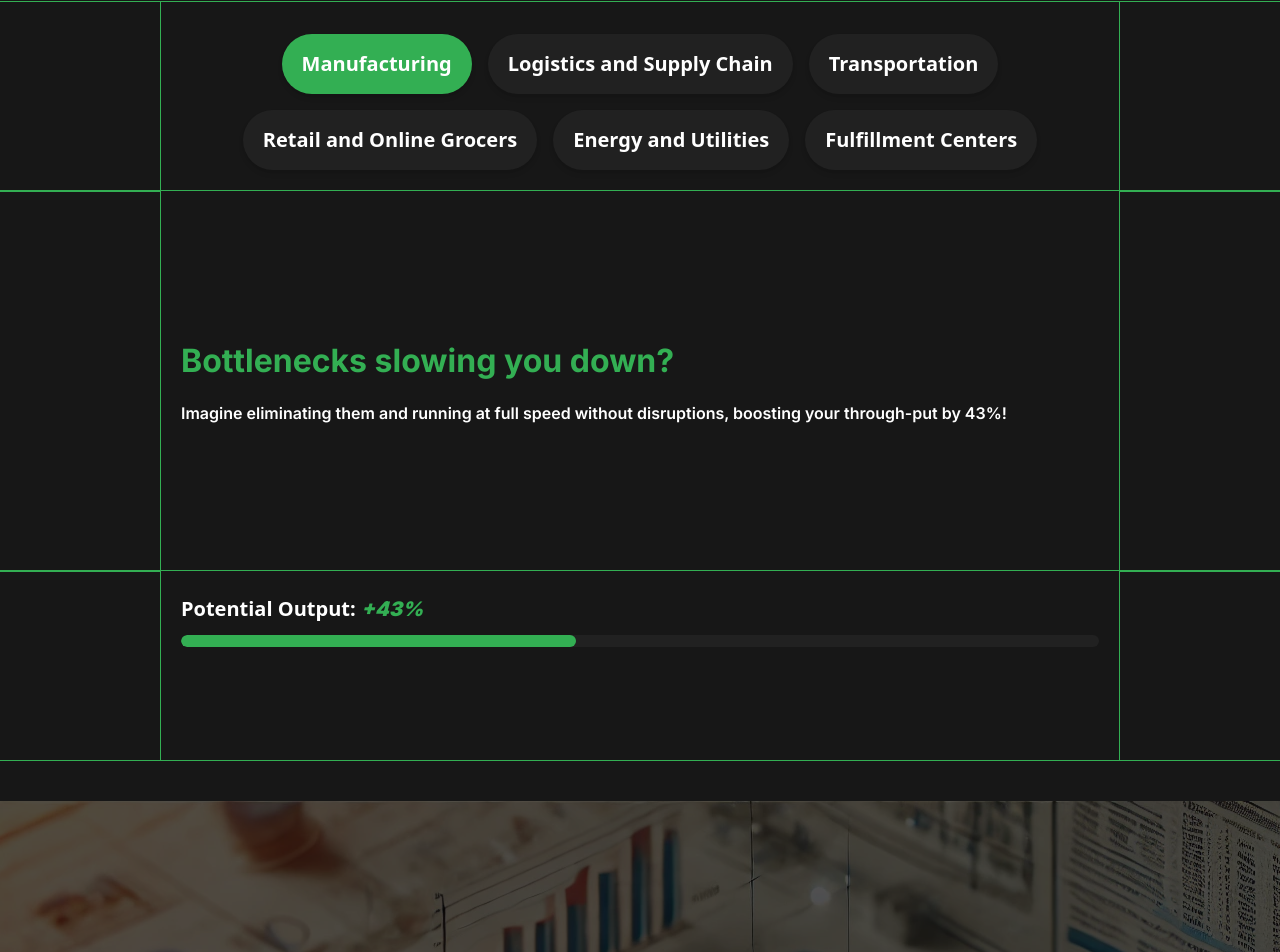
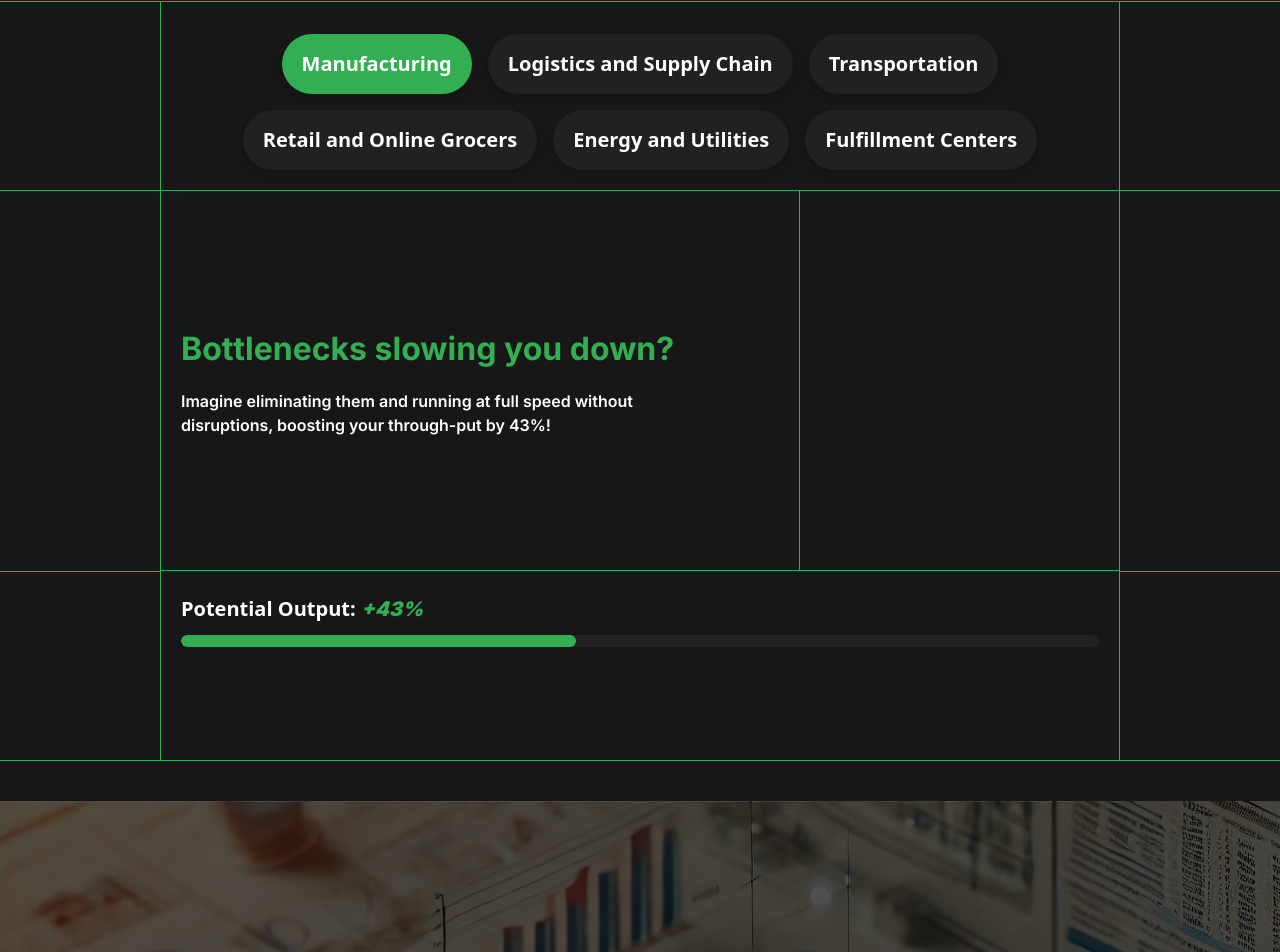
Before and after one commit to RudolfsIzaks/GreenVertex, a React (Vite) app: page / in a window 1280 px wide. Shown: the part 4799-5751 px from the top of the page. Built offline with nearby package versions, Linux system fonts and the light colour scheme.

Commit message:
grid fix-up

```diff
--- a/src/components/tabs.jsx
+++ b/src/components/tabs.jsx
@@ -80,14 +80,15 @@ const TabbedInterface = () => {
         </div>
       </div>
       <div className="grid_dummy"></div>
-      <div className="grid_dummy"></div>
-      <div className="w-full flex flex-col justify-center items-start col-span-6 col-start-2 text_grid">
+      <div className="grid_dummy-none"></div>
+      <div className="w-full flex flex-col justify-center items-start col-start-2 col-span-4 text_grid">
         <div className="content rounded-xl p-5">
           <h2 className="text-green text-headline-3 font-bold font-inter">{selectedTab.headline}</h2>
           <p className="mt-4 text-md font-inter font-semibold pr-20 text-white">{selectedTab.body}</p>
         </div>
       </div>
-      <div className="grid_dummy"></div>
+      <div className="col-span-2 icon-grid"></div>
+      <div className="grid_dummy-none"></div>
       <div className="grid_dummy"></div>
       <div className="progress-bars py-6 px-5 col-start-2 col-span-6 stats_grid">
           {selectedTab.output > 0 && (
--- a/src/index.css
+++ b/src/index.css
@@ -136,3 +136,12 @@ body {
 .widhttt {
   width: 99vw;
 }
+
+.icon-grid {
+  border-right: 1px solid #33AF53;
+  border-bottom: 1px solid #33AF53;
+}
+
+.grid_dummy-none {
+  border: none;
+}
```
